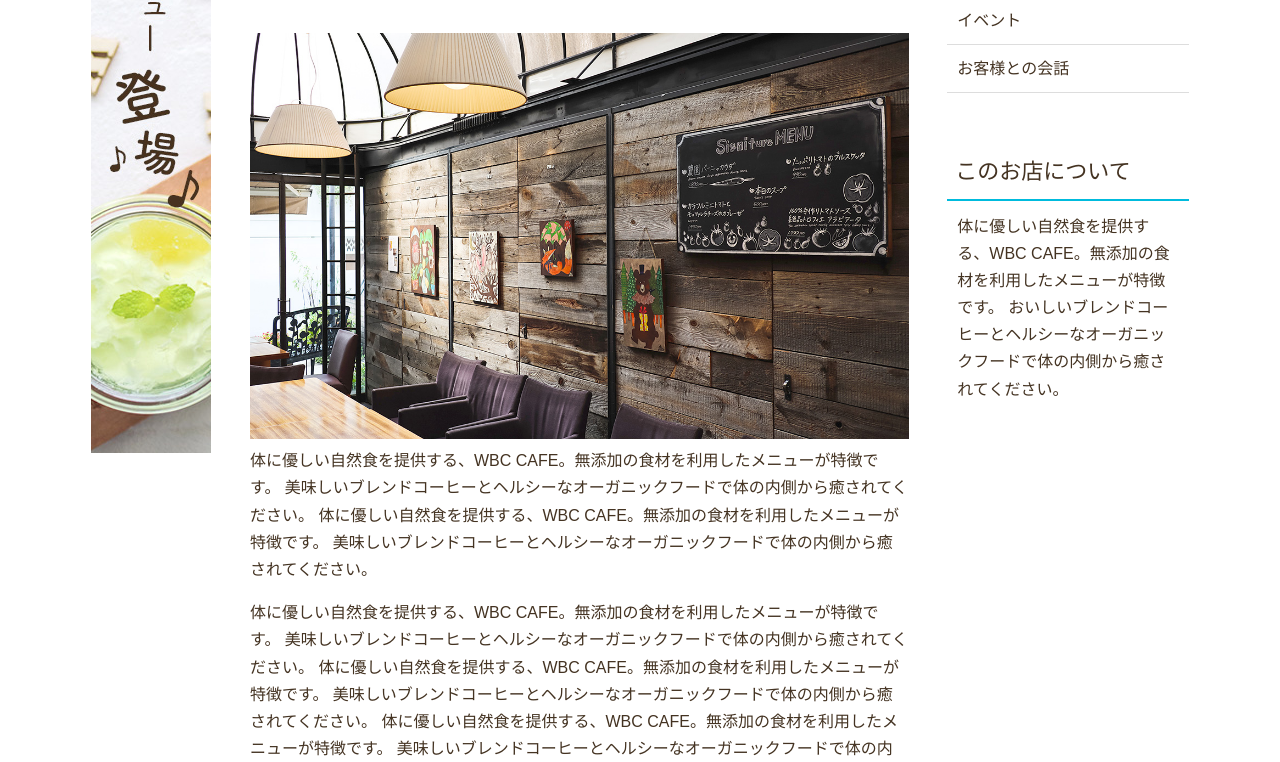
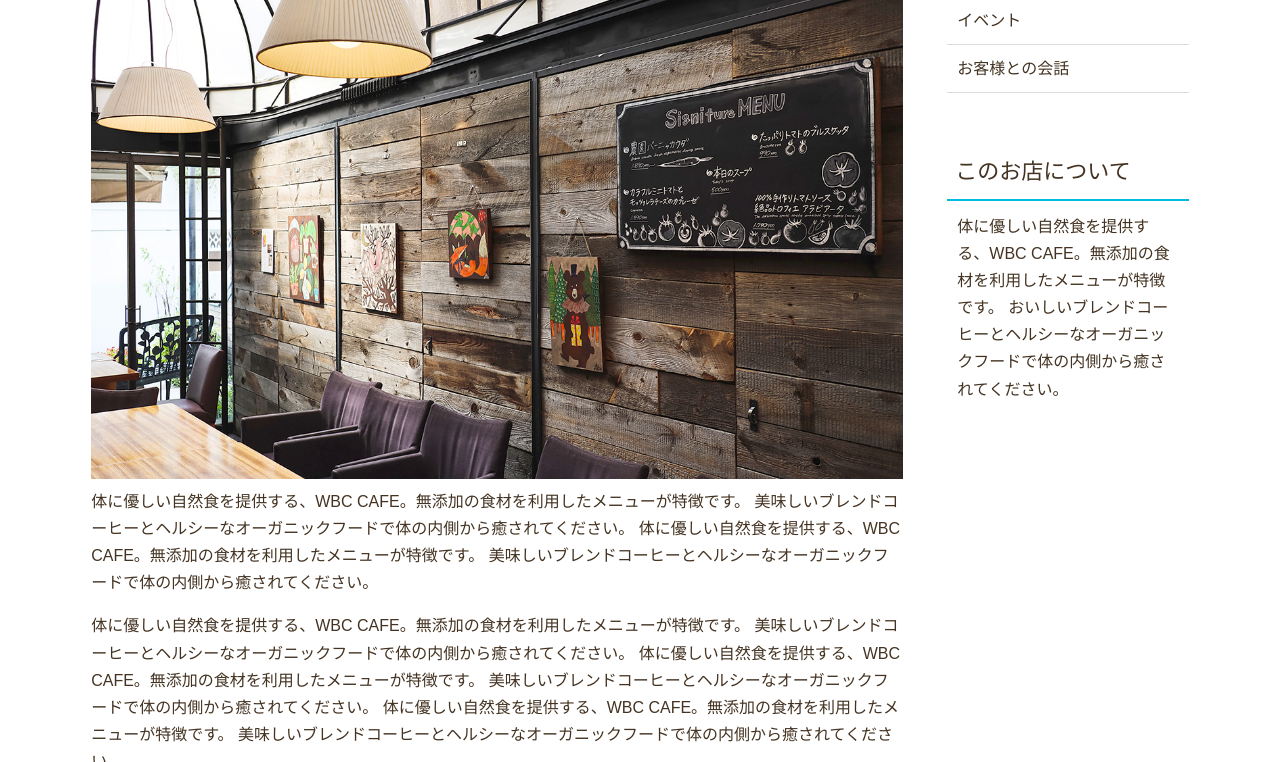
Before and after one commit to Sayaka349/WBC-CAFE, a plain HTML site: page news.html in a window 1280 px wide. Shown: the part 457-1219 px from the top of the page. Drawn offline with Linux system fonts and the light colour scheme; some packages are replaced by stand-ins of ours.

Commit message:
newsを修正

```diff
--- a/Sass/style.scss
+++ b/Sass/style.scss
@@ -178,20 +178,6 @@ article {
   p {
     margin-bottom: 1rem;
   }
-}
-
-article {
-  width: 60%;
-  order: 2;
-}
-
-aside {
-  width: 22%;
-  order: 3;
-}
-
-.ad {
-  order: 1;
 }
 
 // サイドバー
--- a/news.html
+++ b/news.html
@@ -66,10 +66,6 @@
                 おいしいブレンドコーヒーとヘルシーなオーガニックフードで体の内側から癒されてください。
               </p>
           </aside>
-
-        <div class="ad">
-          <img src="images/banner.jpg" alt="新メニュー登場">
-        </div>
     </div><!--/.news-contents-->
     <footer>
       <div class="wrapper">
```
Also changed, not shown: css/style.css, 1 other file. Lines whose indentation alone changed are shown as unchanged.
